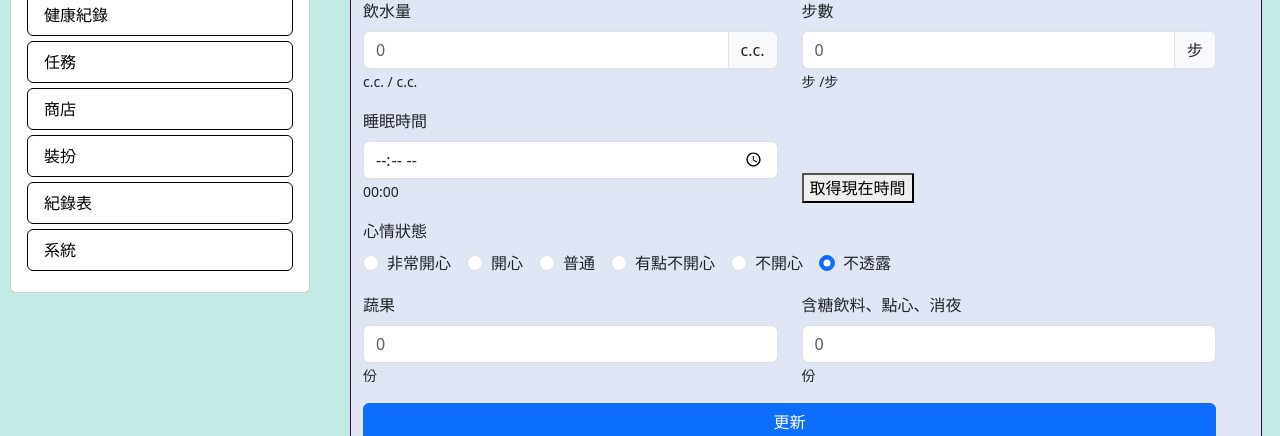
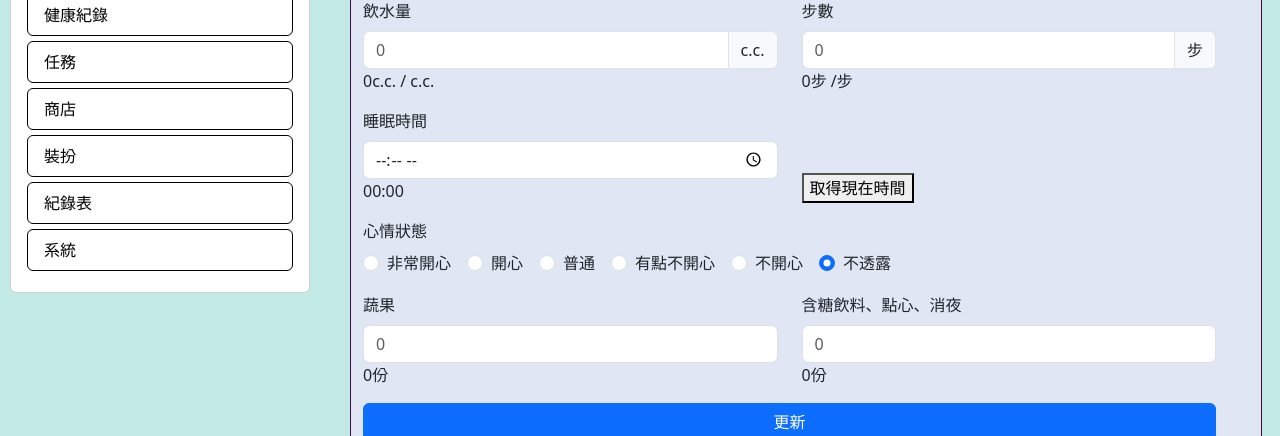
Before and after one commit to oez660oez/GoodByeCouchPotato_Front-End, a Vue app: page /outdoor/daily in a window 1280 px wide. Shown: the part 142-578 px from the top of the page. Built offline with nearby package versions, Linux system fonts and the light colour scheme; no server answers.

Commit message:
修理初始表單span顯示bug

```diff
--- a/src/views/DailyView.vue
+++ b/src/views/DailyView.vue
@@ -225,9 +225,10 @@ const moodOptions = ref([
               <div class="invalid-feedback">僅能輸入數字，最大長度為5位</div>
               <span class="input-group-text">c.c.</span>
             </div>
-            <small class="small-text"
-              >{{ dailyHealthData.water }}c.c. /{{ targetWater }} c.c.</small
+            <span v-if="isExistingRecord" class="small-text"
+              >{{ dailyHealthData.water }}c.c. /{{ targetWater }} c.c.</span
             >
+            <span v-else class="small-text">0c.c. /{{ targetWater }} c.c.</span>
           </div>
           <div class="col-md-6">
             <label for="steps" class="form-label">步數</label>
@@ -246,9 +247,10 @@ const moodOptions = ref([
               <div class="invalid-feedback">僅能輸入數字，最大長度為7位</div>
               <span class="input-group-text">步</span>
             </div>
-            <small class="small-text"
-              >{{ dailyHealthData.steps }}步 /{{ targetStep }}步</small
+            <span v-if="isExistingRecord" class="small-text"
+              >{{ dailyHealthData.steps }}步 /{{ targetStep }}步</span
             >
+            <span v-else class="small-text">0步 /{{ targetStep }}步</span>
           </div>
         </div>
 
@@ -265,7 +267,7 @@ const moodOptions = ref([
                 v-model="dailyHealthDataSubmit.sleep"
               />
             </div>
-            <small class="small-text">{{ dailyHealthData.sleep }}</small>
+            <span class="small-text">{{ dailyHealthData.sleep }}</span>
           </div>
           <div class="col-md-6 d-flex align-items-end">
             <button type="button" @click="getCurrentTime">取得現在時間</button>
@@ -313,7 +315,11 @@ const moodOptions = ref([
               maxlength="2"
               min="0"
             />
-            <small class="small-text">{{ dailyHealthData.vegetables }}份</small>
+            <span v-if="isExistingRecord" class="small-text"
+              >{{ dailyHealthData.vegetables }}份</span
+            >
+            <span v-else class="small-text">0份</span>
+
             <div class="invalid-feedback">一日最多輸入10份</div>
           </div>
 
@@ -333,7 +339,11 @@ const moodOptions = ref([
               maxlength="2"
               min="0"
             />
-            <small class="small-text">{{ dailyHealthData.snacks }}份</small>
+            <span v-if="isExistingRecord" class="small-text"
+              >{{ dailyHealthData.snacks }}份</span
+            >
+            <span v-else class="small-text">0份</span>
+
             <div class="invalid-feedback">一日最多輸入10份</div>
           </div>
         </div>
```
